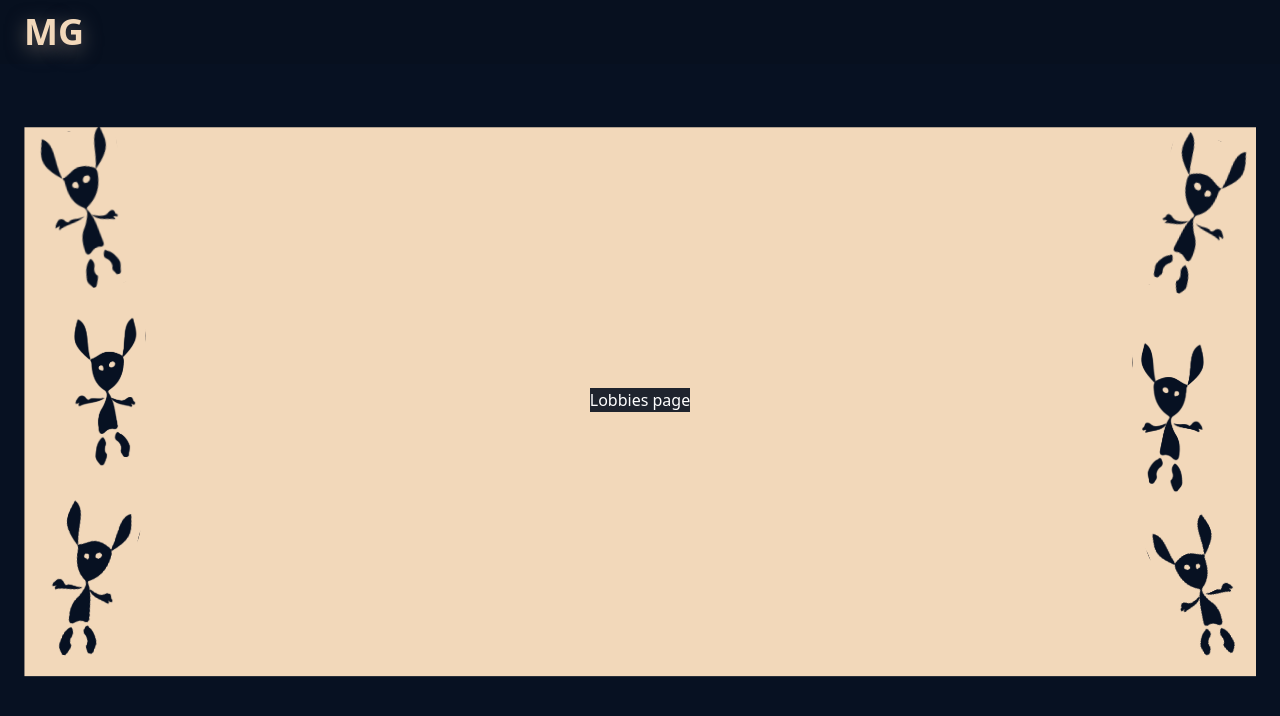
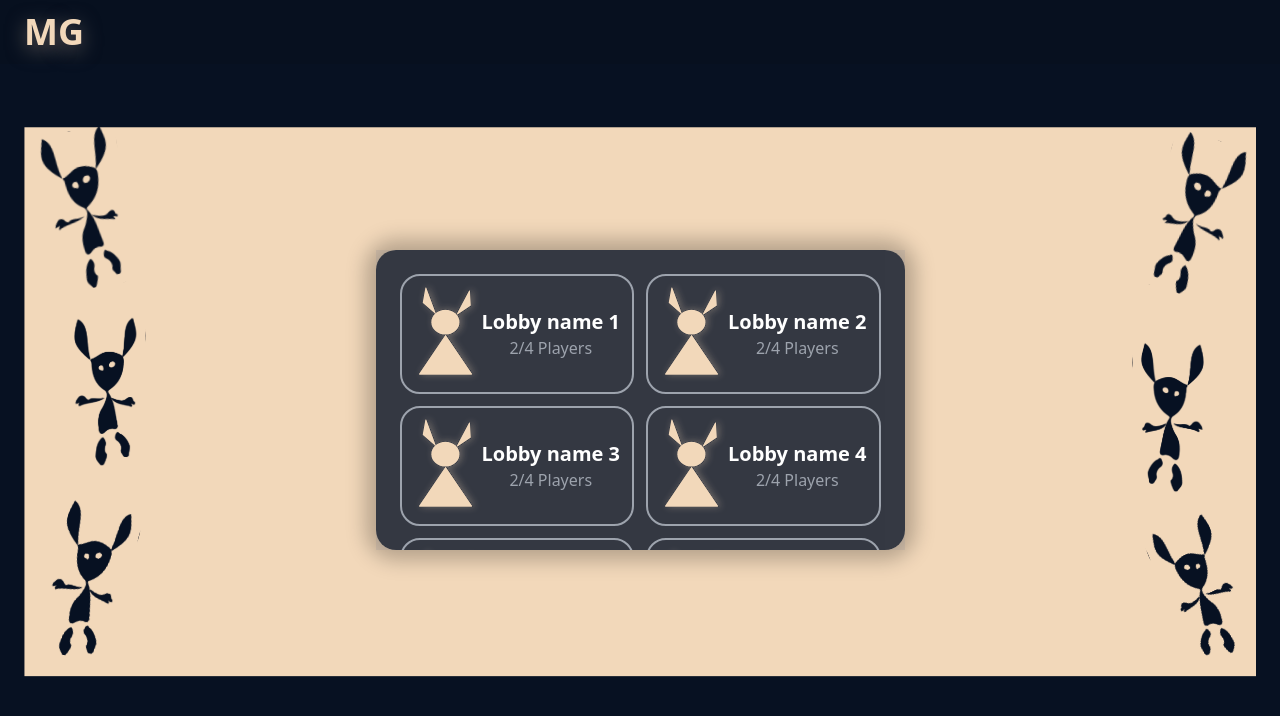
Before and after one commit to TheMindGameProjectIO/mind-frontend, a React (Create React App) app: page /lobbies in a window 1280 px wide. Shown: the top 716 px of the page. Built offline with nearby package versions, Linux system fonts and the light colour scheme; no server answers.

Commit message:
Lobbies board ui is ready

```diff
--- /dev/null
+++ b/src/assets/context/LobbiesProvider.tsx
@@ -0,0 +1,83 @@
+import { createContext, useState, FC, ReactNode } from "react";
+import { Lobby } from "../../types";
+
+// TODO: Remove this when we have a real API
+const serverLobbies: Lobby[] = [
+  {
+    id: "1",
+    name: "Lobby name 1",
+    currentPlayers: 2,
+    maxPlayers: 4,
+  },
+  {
+    id: "2",
+    name: "Lobby name 2",
+    currentPlayers: 2,
+    maxPlayers: 4,
+  },
+  {
+    id: "3",
+    name: "Lobby name 3",
+    currentPlayers: 2,
+    maxPlayers: 4,
+  },
+  {
+    id: "4",
+    name: "Lobby name 4",
+    currentPlayers: 2,
+    maxPlayers: 4,
+  },
+  {
+    id: "5",
+    name: "Lobby name 5",
+    currentPlayers: 2,
+    maxPlayers: 4,
+  },
+  {
+    id: "6",
+    name: "Lobby name 6",
+    currentPlayers: 2,
+    maxPlayers: 4,
+  },
+  {
+    id: "7",
+    name: "Lobby name 7",
+    currentPlayers: 2,
+    maxPlayers: 4,
+  },
+];
+
+const INITIAL_VALUE = { lobbies: [], selectedLobbyId: "", selectLobby: () => {} };
+
+export const LobbiesContext = createContext<{
+  lobbies: Lobby[];
+  selectedLobbyId: string;
+  selectLobby: (id: string) => void;
+}>(INITIAL_VALUE);
+
+interface ILobbiesProviderProps {
+  children: ReactNode;
+}
+
+const LobbiesProvider: FC<ILobbiesProviderProps> = ({ children }) => {
+  const [selectedLobbyId, setSelectedLobbyId] = useState<string>("");
+  console.log(selectedLobbyId);
+
+  const selectLobby = (id: string) => {
+    setSelectedLobbyId(id);
+  };
+
+  return (
+    <LobbiesContext.Provider
+      value={{
+        lobbies: serverLobbies,
+        selectedLobbyId,
+        selectLobby,
+      }}
+    >
+      {children}
+    </LobbiesContext.Provider>
+  );
+};
+
+export default LobbiesProvider;
--- /dev/null
+++ b/src/assets/svg/index.ts
@@ -0,0 +1 @@
+export { default as Rabbit } from "./rabbit-icon.svg";
--- /dev/null
+++ b/src/components/LobbyLink.tsx
@@ -0,0 +1,34 @@
+import { Rabbit } from "../assets/svg";
+import { FC } from "react";
+import { Lobby } from "../types";
+import { useContext } from "react";
+import { LobbiesContext } from "../assets/context/LobbiesProvider";
+
+interface ILobbyLinkProps {
+  lobby: Lobby;
+  selected: boolean;
+}
+
+const LobbyLink: FC<ILobbyLinkProps> = ({ lobby, selected }) => {
+  const { name, currentPlayers, maxPlayers, id } = lobby;
+  const { selectLobby } = useContext(LobbiesContext);
+
+  return (
+    <div
+      onClick={() => selectLobby(id)}
+      className={`cursor-pointer flex items-center ${
+        selected ? "bg-dark-blue-300" : "bg-transparent border-2 border-cr-gray"
+      } rounded-[20px] px-3 py-1`}
+    >
+      <img src={Rabbit} alt="Rabbit icon" />
+      <div className="flex items-center flex-col">
+        <h3>{name}</h3>
+        <p className="text-cr-gray">
+          {currentPlayers}/{maxPlayers} Players
+        </p>
+      </div>
+    </div>
+  );
+};
+
+export default LobbyLink;
--- a/src/components/layout/Header.tsx
+++ b/src/components/layout/Header.tsx
@@ -2,7 +2,7 @@ import Logo from "../Logo";
 
 const Header = () => {
   return (
-    <header className="w-full fixed top-0 left-0 center-content bg-dark-blue-100">
+    <header className="w-full fixed top-0 left-0 center-content bg-dark-blue-400">
       <div
         className="w-full max-w-main flex items-center py-3 px-6"
         style={{ textShadow: "0px 5px 20px rgba(189, 170, 147, 0.5)" }}
--- a/src/components/layout/LobbiesLayout.tsx
+++ b/src/components/layout/LobbiesLayout.tsx
@@ -5,7 +5,7 @@ const LobbiesLayout = () => {
   return (
     <Layout>
       <div className="center-content full-screen bg-about-game-background bg-no-repeat bg-contain bg-center">
-        <div className="bg-dark-blue-200">
+        <div className="bg-dark-blue-500 rounded-[20px]" style={{ boxShadow: "0px 0px 20px 10px rgba(0, 0, 0, 0.25)" }}>
           <Outlet />
         </div>
       </div>
--- a/src/css/index.css
+++ b/src/css/index.css
@@ -1,4 +1,5 @@
 @import url(./loader.css);
+@import url(./scroll-bar.css);
 
 @tailwind base;
 @tailwind components;
--- /dev/null
+++ b/src/css/scroll-bar.css
@@ -0,0 +1,9 @@
+.curstom-scrollbar::-webkit-scrollbar {
+  background-color: transparent;
+  width: 10px;
+}
+
+.curstom-scrollbar::-webkit-scrollbar-thumb {
+  border-radius: 20px;
+  background-color: #9da3ad;
+}
--- a/src/pages/LobbiesPage.tsx
+++ b/src/pages/LobbiesPage.tsx
@@ -1,5 +1,30 @@
+import { useContext } from "react";
+import LobbyLink from "../components/LobbyLink";
+import LobbiesProvider, { LobbiesContext } from "../assets/context/LobbiesProvider";
+import { Lobby } from "../types";
+
 const LobbiesPage = () => {
-  return <div> Lobbies page </div>;
+  return (
+    <LobbiesProvider>
+      <LobbiesBoard />
+    </LobbiesProvider>
+  );
+};
+
+const LobbiesBoard = () => {
+  const { lobbies, selectedLobbyId } = useContext(LobbiesContext);
+
+  return (
+    <div className="bg-lobby-board p-6 grid grid-cols-2 gap-3 max-h-[300px] overflow-scroll overflow-x-hidden curstom-scrollbar">
+      {lobbies.length ? (
+        lobbies.map((lobby: Lobby) => (
+          <LobbyLink key={lobby.id} lobby={lobby} selected={selectedLobbyId === lobby.id} />
+        ))
+      ) : (
+        <h1> No lobbies available </h1>
+      )}
+    </div>
+  );
 };
 
 export default LobbiesPage;
--- /dev/null
+++ b/src/types/index.ts
@@ -0,0 +1 @@
+export * from "./lobby";
--- /dev/null
+++ b/src/types/lobby.ts
@@ -0,0 +1,15 @@
+type TLobbyResponseData = { id: string; name: string; maxPlayers: number; currentPlayers: number };
+
+export class Lobby {
+  id: string;
+  name: string;
+  maxPlayers: number;
+  currentPlayers: number;
+
+  constructor(data: TLobbyResponseData) {
+    this.id = data.id;
+    this.name = data.name;
+    this.maxPlayers = data.maxPlayers;
+    this.currentPlayers = data.currentPlayers;
+  }
+}
--- a/tailwind.config.js
+++ b/tailwind.config.js
@@ -26,9 +26,14 @@ module.exports = {
         "transparent-blue": "rgba(55, 69, 92, 0.75)",
 
         "dark-blue": {
-          100: "rgba(8, 17, 32, 0.8)",
-          200: "rgba(8, 17, 32, 0.9)",
-          300: "rgba(8, 17, 32)",
+          300: "rgba(8, 17, 34, 0.5)",
+          400: "rgba(8, 17, 32, 0.8)",
+          500: "rgba(8, 17, 32, 0.9)",
+          600: "rgba(8, 17, 32)",
+        },
+
+        lobby: {
+          board: "rgba(138, 142, 150, 0.2)",
         },
       },
       backgroundImage: {
```
Also changed, not shown: src/assets/svg/rabbit-icon.svg (added).
